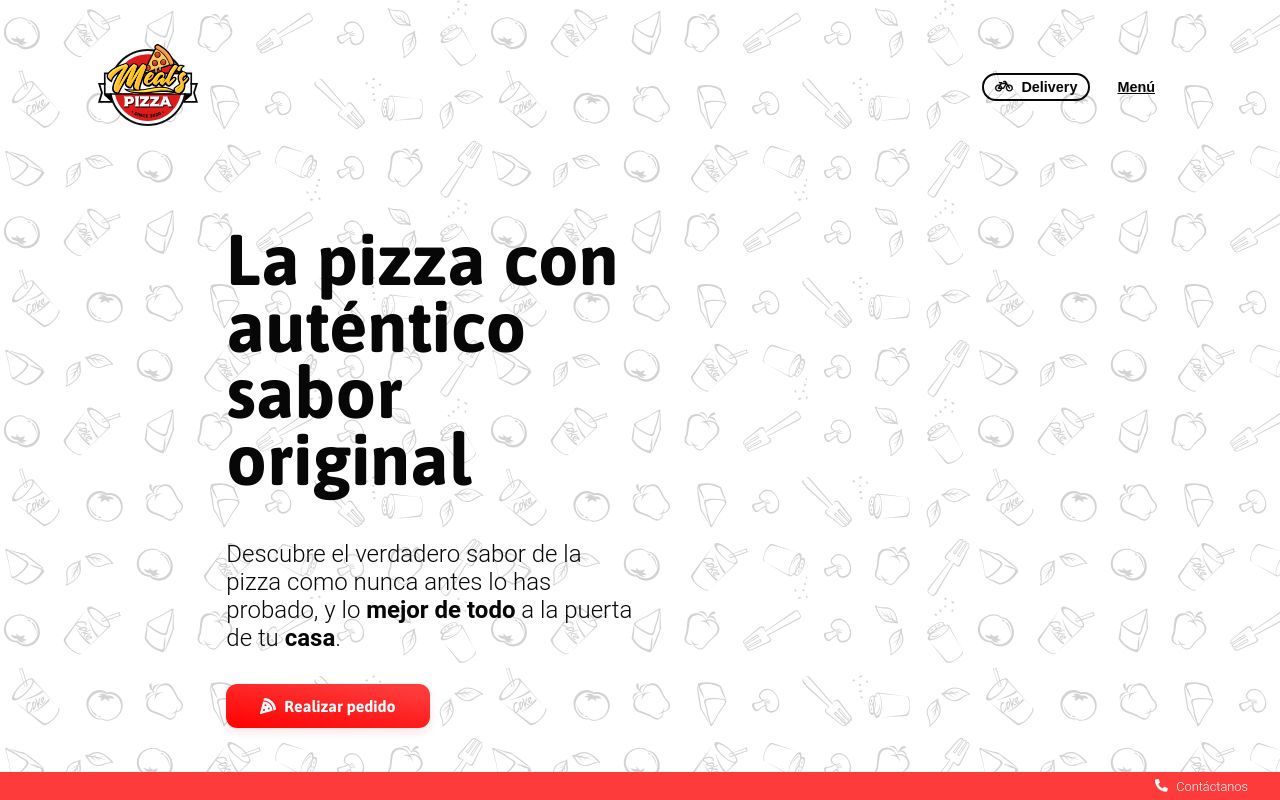
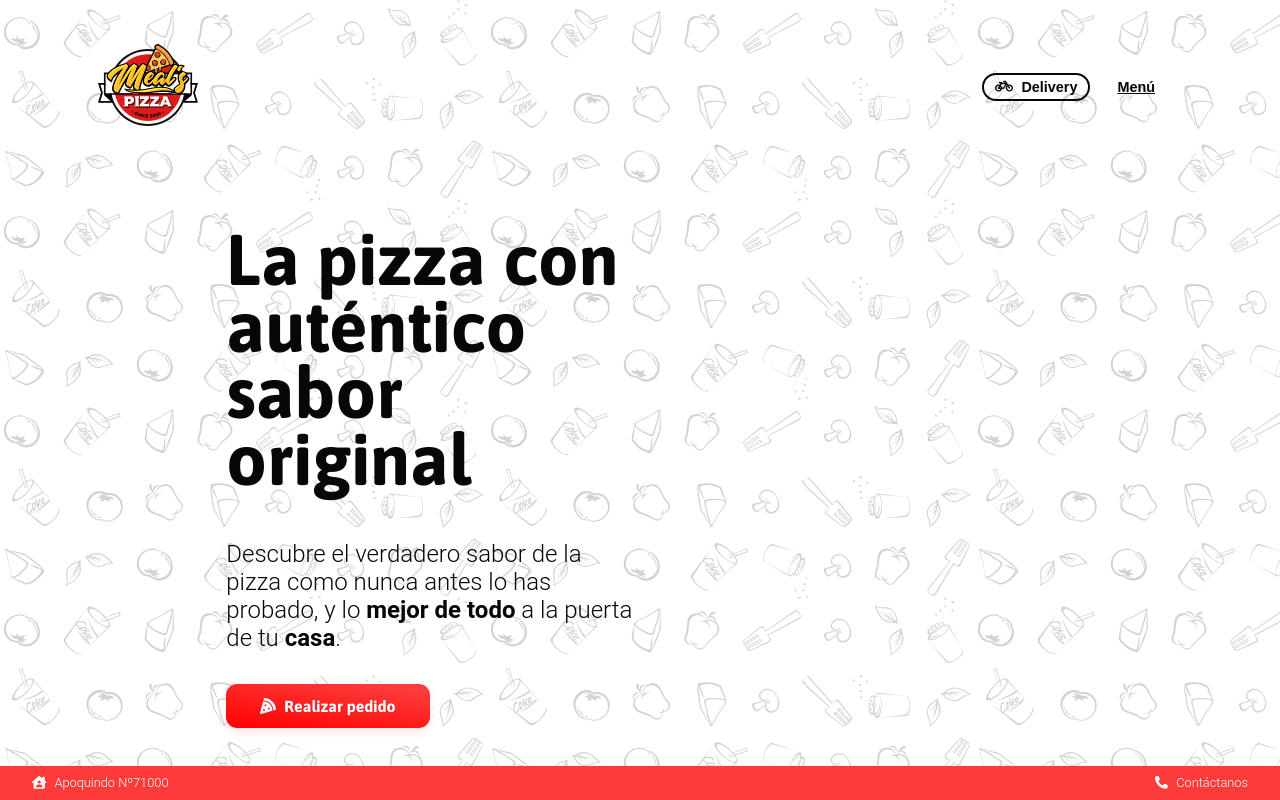
Before and after one commit to rezpo/mealspizza, a React (Create React App) app: page / in a window 1280 px wide. Built offline with nearby package versions, Linux system fonts and the light colour scheme.

Commit message:
feature(dr, footer): add address

```diff
--- a/src/layaouts/Home/Footer/Footer.js
+++ b/src/layaouts/Home/Footer/Footer.js
@@ -2,14 +2,15 @@ import React, { Component } from 'react'
 import './Footer.scss'
 import Icon from '../../../components/icons/Icon'
 import { Link } from 'react-router-dom'
-import { faPhoneAlt } from '@fortawesome/free-solid-svg-icons'
+import { faPhoneAlt, faHouseUser } from '@fortawesome/free-solid-svg-icons'
 
 export default class Footer extends Component {
   render() {
     return (
       <div className="footer">
         <div className="footer__info">
-          <Link to="/contact">
+          <div className="address"><Icon faIcon={faHouseUser} />Apoquindo Nº71000</div>
+          <Link to="/contact" className="call">
             <Icon faIcon={faPhoneAlt} /><span>Contáctanos</span>
           </Link>
         </div>
--- a/src/layaouts/Home/Footer/Footer.scss
+++ b/src/layaouts/Home/Footer/Footer.scss
@@ -5,7 +5,7 @@
   position: fixed;
   bottom: 0;
   left: 0;
-  padding: .4rem 2rem;
+  padding: .6rem 2rem;
   width: 100%;
   color: $white;
   font-size: .8rem;
@@ -17,8 +17,14 @@
 }
 
 .footer__info {
+  @include flex-between;
+  width: 100%;
 
-  a {
+  .address {
+    @include flex-start;
+  }
+
+  .call {
     @include flex-start;
     cursor: pointer;
     color: $white;
```
